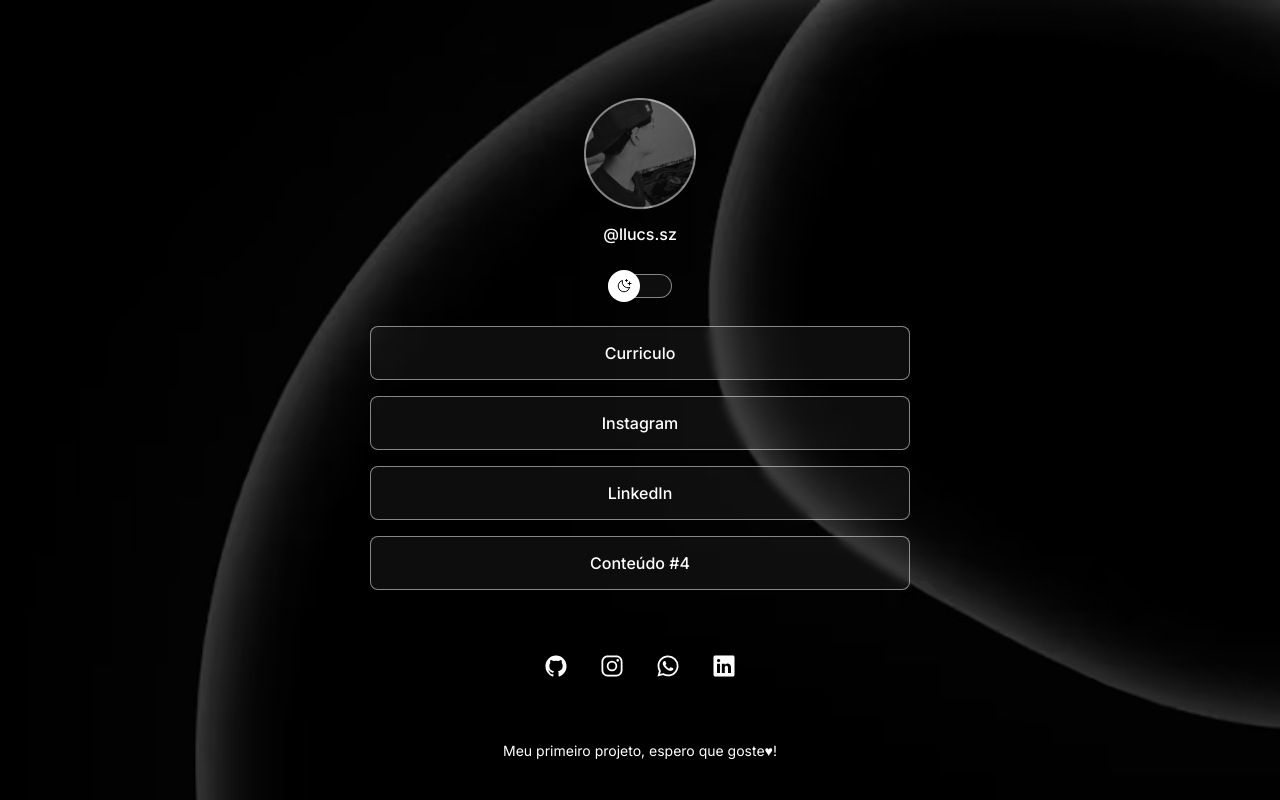
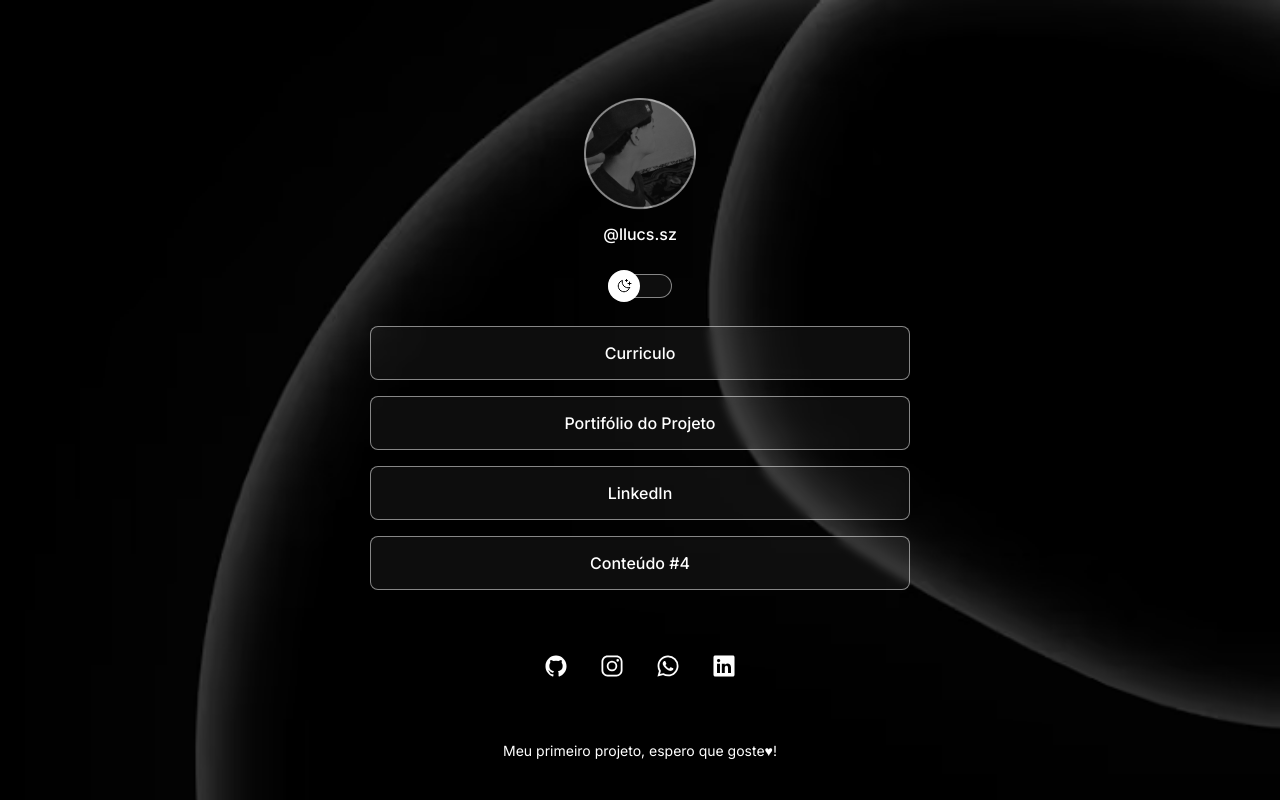
Before and after one commit to llucs-sz/DevLinks, a plain HTML site: page index.html in a window 1280 px wide. Drawn offline with nearby package versions, Linux system fonts and the light colour scheme; files whose address does not match are found by name.

Commit message:
Update index.html

```diff
--- a/index.html
+++ b/index.html
@@ -36,7 +36,7 @@
       </li>
 
       <li>
-        <a href="https://www.instagram.com/llucs.sz?igsh=NHlhcHdqemhqZzVl" target="_blank">Instagram</a>
+        <a href="https://docs.google.com/document/d/1oVtbKCdfJoW13kMAET0jvx4LehrI8ZuA1LNaMNnhz1w/edit?usp=sharing" target="_blank">Portifólio do Projeto</a>
       </li>
 
       <li>
```
